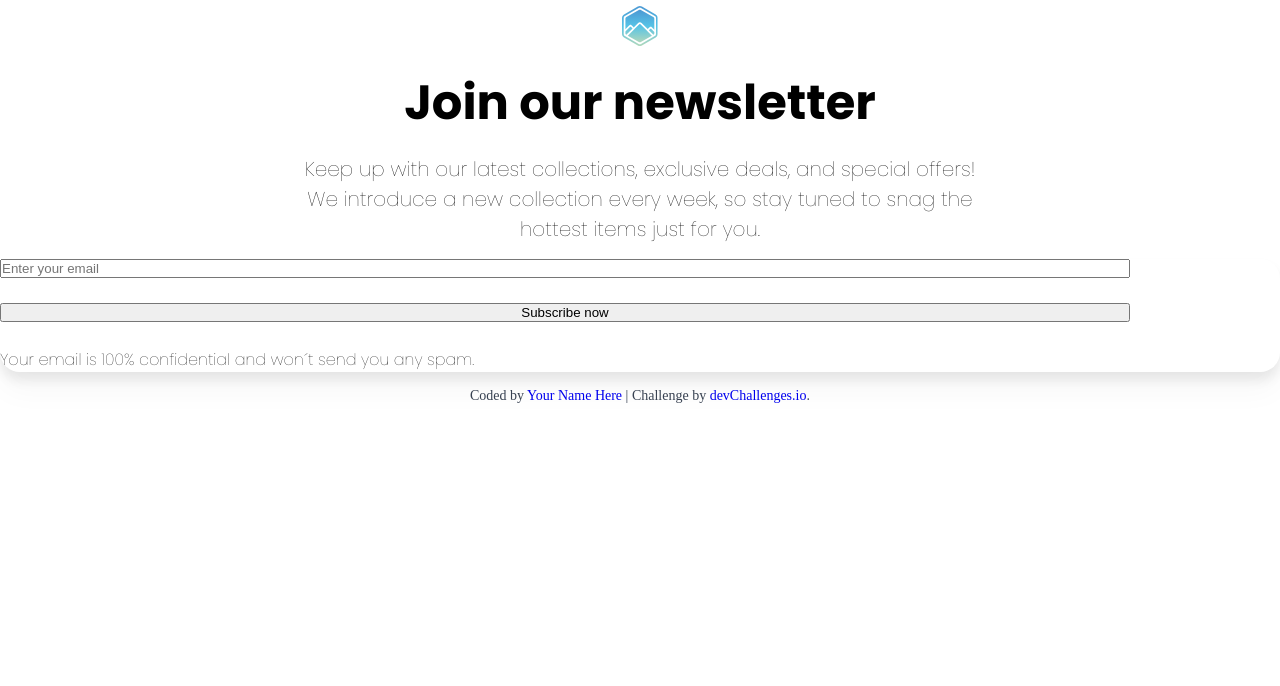
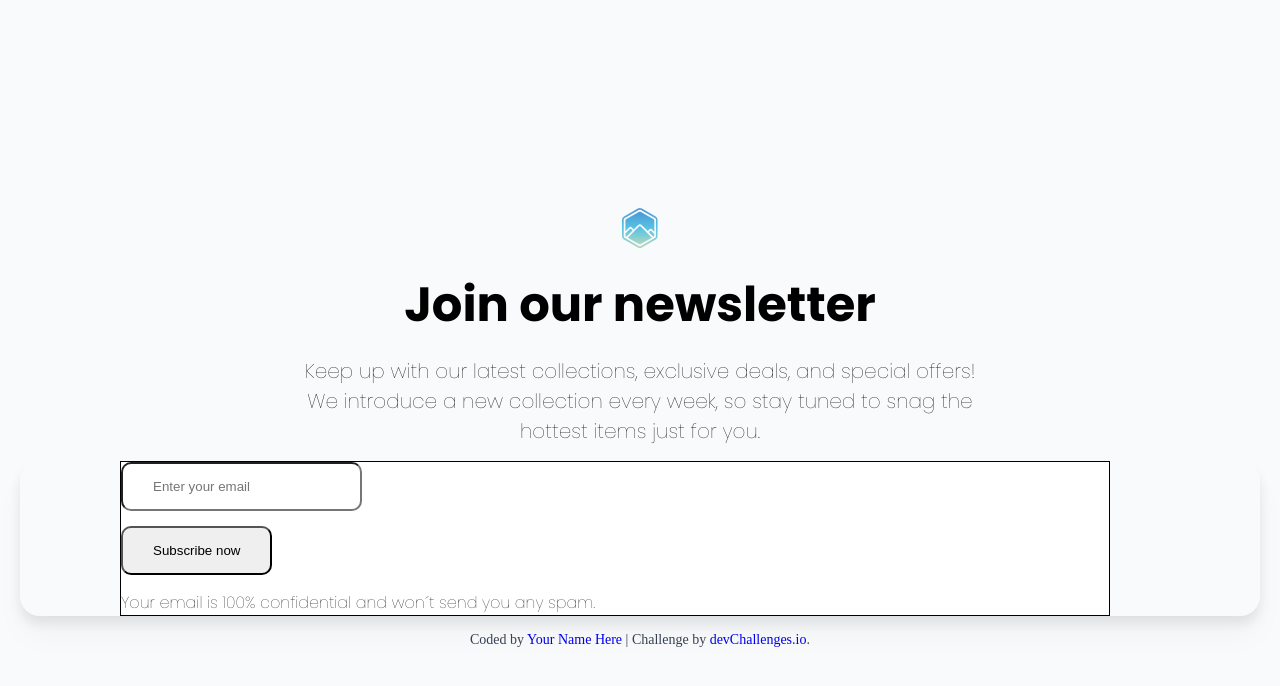
Before and after one commit to Jerssou/Newsletter, a plain HTML site: page index.html in a window 1280 px wide. Drawn offline with Linux system fonts and the light colour scheme.

Commit message:
tratar de centrar el form

```diff
--- a/styles/styles.css
+++ b/styles/styles.css
@@ -10,11 +10,12 @@
 }
 body {
     height: 100vh;
-    /*padding: 0 20px;
+    padding: 0 20px;
     display: flex;
     flex-direction: column;
     justify-content: center;
-    align-items: center;*/
+    align-items: center;
+    background-color: #F9FAFB;
 }
 
 .author-info {
@@ -29,6 +30,7 @@ body {
 .gen-new{
     width: 100%;
     align-items: center;
+    margin: 50px 50px 0px 50px;
 }
 .imagen{
     display: grid;
@@ -51,13 +53,14 @@ body {
     padding-right: 150px;
     border-radius: 20px;
 }
-.datos-C form{
-    display: grid;
-    align-items: center;
+form{
+    border: 1px solid black;
+    margin-left: 100px;
+    background-color: #FFFFFF;
+
 }
-.datos-C span{
-    align-items: center;
+form input, button{
+    margin-bottom: 15px;
+    padding: 15px 30px 15px 30px;
+    border-radius: 10px;
 }
-form{
-    align-items: center;
-}
```
Also changed, not shown: index.html (+1 -0 lines).
